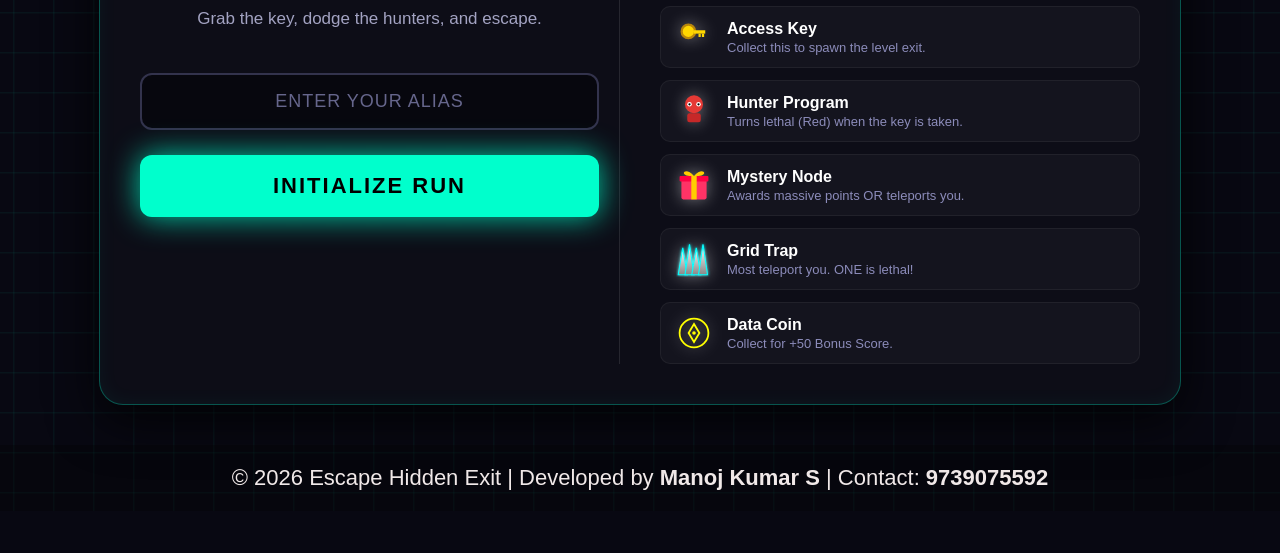
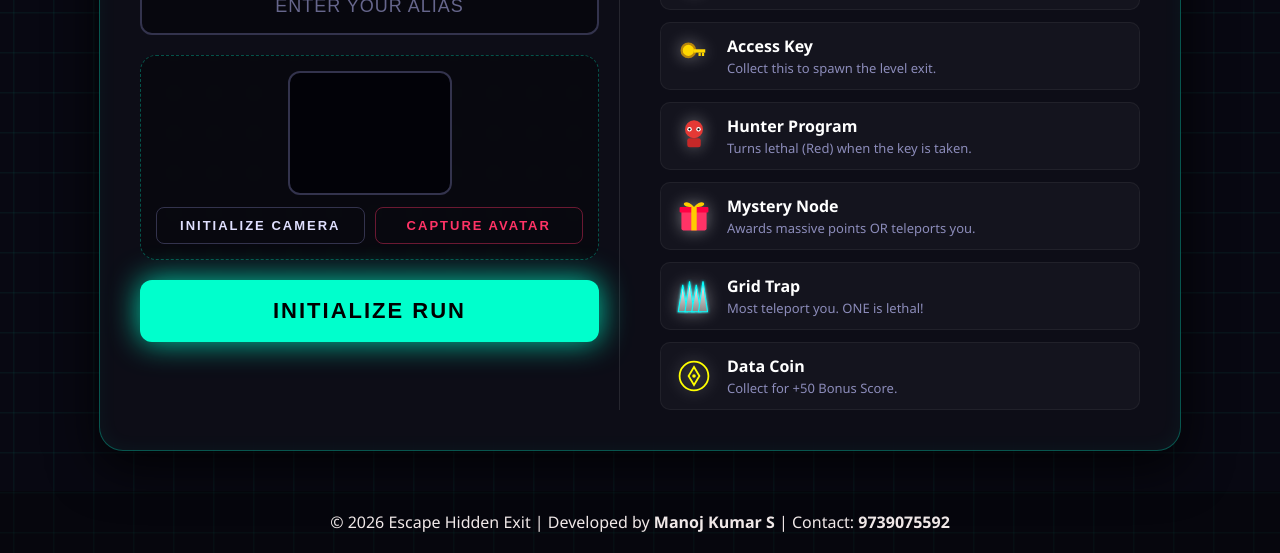
Before and after one commit to Manoj3108/escape-maze, a website: page public/index.html in a window 1280 px wide. Shown: the part 401-954 px from the top of the page. Before the commit the page ends 912 px from the top, so only its background shows below. Drawn offline with Linux system fonts and the light colour scheme.

Commit message:
Integrate live camera avatar, update UI, and finalize game layout

```diff
--- a/public/index.html
+++ b/public/index.html
@@ -21,10 +21,12 @@
             animation: moveGrid 15s linear infinite;
             min-height: 100vh;
             display: flex;
+            flex-direction: column;
             justify-content: center;
             align-items: center;
             color: white;
             overflow-x: hidden;
+            box-sizing: border-box;
         }
 
         @keyframes moveGrid {
@@ -50,11 +52,13 @@
             border-radius: 24px;
             padding: 40px;
             box-shadow: 0 15px 50px rgba(0, 0, 0, 0.8), inset 0 0 20px rgba(0, 255, 204, 0.05);
+            margin: 40px auto;
+            flex: 1;
         }
 
         /*
         ========================================
-        LEFT COLUMN (LOGIN & PLAY)
+        LEFT COLUMN (LOGIN, PLAY & CAMERA)
         ========================================
         */
         .col-left {
@@ -80,13 +84,13 @@
             color: #a3a3c2;
             font-size: 17px;
             line-height: 1.6;
-            margin-bottom: 40px;
+            margin-bottom: 25px;
         }
 
         input {
             width: 100%;
             padding: 16px;
-            margin-bottom: 25px;
+            margin-bottom: 20px;
             font-size: 18px;
             background: rgba(0, 0, 0, 0.4);
             color: #00ffcc;
@@ -109,6 +113,73 @@
             color: #66668c;
         }
 
+        /*
+        ========================================
+        LIVE AVATAR STREAM LAYOUT
+        ========================================
+        */
+        .camera-box {
+            display: flex;
+            flex-direction: column;
+            align-items: center;
+            margin-bottom: 20px;
+            background: rgba(0, 0, 0, 0.3);
+            border: 1px dashed rgba(0, 255, 204, 0.3);
+            border-radius: 16px;
+            padding: 15px;
+        }
+
+        #video {
+            width: 160px;
+            height: 120px;
+            background: #020208;
+            border: 2px solid #33334d;
+            border-radius: 12px;
+            object-fit: cover;
+            margin-bottom: 12px;
+            transition: border-color 0.3s ease;
+        }
+
+        .camera-actions {
+            display: flex;
+            gap: 10px;
+            width: 100%;
+        }
+
+        .cam-btn {
+            flex: 1;
+            padding: 10px;
+            font-size: 13px;
+            border-radius: 8px;
+            background: transparent;
+            color: #e0e0ff;
+            border: 1px solid #33334d;
+            animation: none;
+            box-shadow: none;
+        }
+
+        .cam-btn:hover {
+            background: rgba(255, 255, 255, 0.05);
+            border-color: #a3a3c2;
+            color: #fff;
+            transform: none;
+        }
+
+        #snapBtn {
+            border-color: rgba(255, 51, 102, 0.4);
+            color: #ff3366;
+        }
+
+        #snapBtn:hover {
+            background: rgba(255, 51, 102, 0.1);
+            border-color: #ff3366;
+        }
+
+        /*
+        ========================================
+        BUTTON ACTIONS
+        ========================================
+        */
         button {
             width: 100%;
             padding: 18px;
@@ -220,12 +291,27 @@
 
         /*
         ========================================
+        FOOTER CONFIGURATION
+        ========================================
+        */
+        footer {
+            text-align: center;
+            font-size: 16px;
+            color: #f1e9e9;
+            padding: 20px;
+            background: rgba(0,0,0,0.3);
+            width: 100%;
+            margin-top: auto;
+        }
+
+        /*
+        ========================================
         RESPONSIVE DESIGN (Mobiles/Tablets)
         ========================================
         */
         @media (max-width: 850px) {
             .main-panel {
-                grid-template-columns: 1fr; /* Stacks to 1 column on small screens */
+                grid-template-columns: 1fr;
                 padding: 30px;
                 gap: 30px;
             }
@@ -245,17 +331,27 @@
 
 <div class="main-panel">
 
-    <!-- LEFT COLUMN: Login & Start -->
+    <!-- LEFT COLUMN: Login, Camera Stream & Start -->
     <div class="col-left">
         <h1>Escape<br>Hidden Exit</h1>
         <p class="subtitle">Survive 3 levels of intense maze running.<br>Grab the key, dodge the hunters, and escape.</p>
 
         <input type="text" id="playerName" placeholder="ENTER YOUR ALIAS" autocomplete="off">
 
+        <!-- Visual Live Camera Interface Container -->
+        <div class="camera-box">
+            <video id="video" autoplay playsinline></video>
+            <canvas id="photoCanvas" width="120" height="120" style="display:none;"></canvas>
+            <div class="camera-actions">
+                <button type="button" class="cam-btn" id="startCam">Initialize Camera</button>
+                <button type="button" class="cam-btn" id="snapBtn">Capture Avatar</button>
+            </div>
+        </div>
+
         <button id="startBtn">Initialize Run</button>
     </div>
 
-    <!-- RIGHT COLUMN: Rules & Legend -->
+    <!-- RIGHT COLUMN: Rules & Legend (Maintained Exactly) -->
     <div class="col-right">
         <h2>Mission Briefing</h2>
         <ul class="rules-list">
@@ -320,62 +416,66 @@
     </div>
 
 </div>
+
 <footer>
     &copy; 2026 Escape Hidden Exit | Developed by <strong>Manoj Kumar S</strong> | Contact: <strong>9739075592</strong>
 </footer>
 
 <script>
+    const video = document.getElementById('video');
+    const canvas = document.getElementById('photoCanvas');
+    let capturedData = null;
+
+    // Stream live feed from local laptop camera
+    document.getElementById('startCam').onclick = () => {
+        navigator.mediaDevices.getUserMedia({ video: { width: 120, height: 120 } })
+            .then(stream => {
+                video.srcObject = stream;
+                document.getElementById('video').style.borderColor = "#00ffcc";
+            })
+            .catch(err => {
+                alert("Camera access denied or unavailable. Please grant system permissions.");
+            });
+    };
+
+    // Extract exact dataURL canvas snap frames safely
+    document.getElementById('snapBtn').onclick = () => {
+        if (!video.srcObject) {
+            alert("Please activate the camera stream before snapping an image.");
+            return;
+        }
+        const ctx = canvas.getContext('2d');
+        ctx.drawImage(video, 0, 0, 120, 120);
+        capturedData = canvas.toDataURL('image/png');
+        document.getElementById('video').style.borderColor = "#ff3366";
+        alert("System Authentication Profile Locked!");
+    };
+
+    // Process variables and pass parameters cleanly to core game files
     document.getElementById("startBtn").onclick = function() {
         let name = document.getElementById("playerName").value.trim();
 
         if(name === "") {
             name = "Player 1";
         }
+        if(!capturedData) {
+            alert("Security Clearance Error: Please snap your avatar photo first to execute the initialization process.");
+            return;
+        }
 
         localStorage.setItem("playerName", name);
+        localStorage.setItem("playerAvatar", capturedData);
         window.location.href = "game.html";
     };
 
-    // Allow pressing "Enter" on the keyboard to start the game
+    // Allow pressing "Enter" inside text box to fire active click handlers
     document.getElementById("playerName").addEventListener("keypress", function(event) {
         if (event.key === "Enter") {
             event.preventDefault();
             document.getElementById("startBtn").click();
         }
     });
-
-
 </script>
-<style>
-    /* Ensure the body takes full height and uses flexbox */
-    body {
-        margin: 0;
-        min-height: 100vh; /* Minimum 100% of the viewport height */
-        display: flex;
-        flex-direction: column; /* Stack elements vertically */
-        background-color: #080812;
-        font-family: Arial, sans-serif;
-    }
-
-    /* This forces the content above the footer to expand */
-    .main-panel {
-        flex: 1; /* Pushes the footer down */
-        margin: 40px auto;
-        /* ... keep your other existing styles for .main-panel ... */
-    }
-
-    /* Fixed bottom footer styling */
-    footer {
-        text-align: center;
-        font-size: 22px;
-        color: #f1e9e9;
-        padding: 20px;
-        background: rgba(0,0,0,0.3);
-        width: 100%;
-        margin-top: auto; /* This is the magic line that pins it to the bottom */
-    }
-</style>
-
 
 </body>
 </html>
```
Also changed, not shown: public/game.js (+53 -8 lines).
